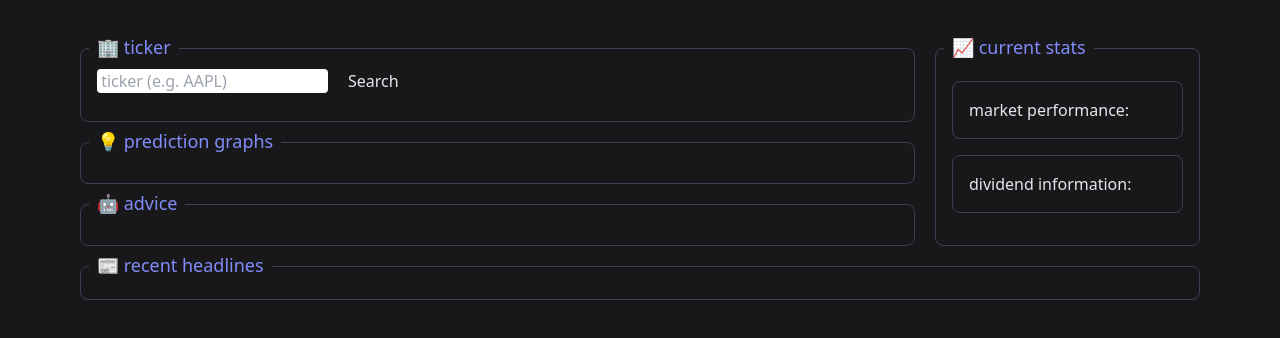
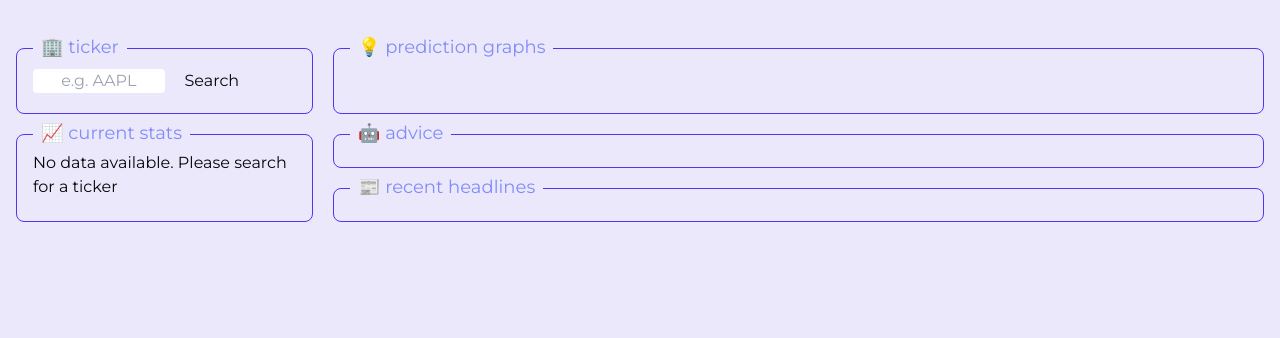
Before and after one commit to drew-tom1/Prosperity, a Next.js app: page / in a window 1280 px wide. Shown: the top 338 px of the page. Built offline with nearby package versions, Linux system fonts and the light colour scheme.

Commit message:
nicer looking ui

```diff
--- a/api/handles.tsx
+++ /dev/null
@@ -1,28 +0,0 @@
-import axios from "axios";
-
-const BASE_API_URL = process.env.REACT_APP_BASE_API_URL || 'http://127.0.0.1:8000';
-
-class Response {
-    error: boolean;
-    responseData: any;
-
-    constructor(error: boolean = false, responseData: any = null) {
-        this.error = error;
-        this.responseData = responseData;
-    };
-};
-
-export async function getStats(ticker: string) {
-    let status = new Response();
-    const url = new URL('/performance', BASE_API_URL);
-    try {
-        const response = await axios
-            .post(url.href, {ticker});
-        const data = response.data;
-        status.responseData = data;
-    } catch(err) {
-        status.error = true;
-        status.responseData = err;
-    };
-    return status;
-};
--- /dev/null
+++ b/app/api/handles.tsx
@@ -0,0 +1,40 @@
+import axios from "axios";
+
+export interface CompanyStats {
+  open: number;
+  dayHigh: number;
+  dayLow: number;
+  previousClose: number;
+  dividendRate: number;
+  dividendYield: number;
+  payoutRatio: number;
+  currentPrice: number;
+  shortName: string;
+}
+
+const BASE_API_URL =
+  process.env.REACT_APP_BASE_API_URL || "http://127.0.0.1:8000";
+
+class Response {
+  error: boolean;
+  responseData: any;
+
+  constructor(error: boolean = false, responseData: any = null) {
+    this.error = error;
+    this.responseData = responseData;
+  }
+}
+
+export async function getStats(ticker: string) {
+  let status = new Response();
+  const url = new URL("/performance", BASE_API_URL);
+  try {
+    const response = await axios.post(url.href, { ticker });
+    const data = response.data;
+    status.responseData = data;
+  } catch (err) {
+    status.error = true;
+    status.responseData = err;
+  }
+  return status;
+}
--- a/app/globals.css
+++ b/app/globals.css
@@ -8,23 +8,50 @@
 }
 
 :root {
-  --sh-class: #2d5e9d;
-  --sh-identifier: #354150;
-  --sh-sign: #8996a3;
-  --sh-string: #007f7a;
-  --sh-keyword: #e02518;
-  --sh-comment: #a19595;
-  --sh-jsxliterals: #6266d1;
-  --sh-property: #e25a1c;
-  --sh-entity: #e25a1c;
+  --background: 248 77% 95%;
+  --foreground: 248 5% 3%;
+  --card: 248 50% 90%;
+  --card-foreground: 248 5% 10%;
+  --popover: 248 77% 95%;
+  --popover-foreground: 248 95% 3%;
+  --primary: 248 88% 58%;
+  --primary-foreground: 0 0% 100%;
+  --secondary: 248 30% 70%;
+  --secondary-foreground: 0 0% 0%;
+  --muted: 210 30% 85%;
+  --muted-foreground: 248 5% 35%;
+  --accent: 210 30% 80%;
+  --accent-foreground: 248 5% 10%;
+  --destructive: 0 77% 30%;
+  --destructive-foreground: 248 5% 90%;
+  --border: 248 30% 50%;
+  --input: 248 30% 18%;
+  --ring: 248 88% 58%;
+  --radius: 0.5rem;
 }
 
 @media (prefers-color-scheme: dark) {
   :root {
-    --sh-class: #4c97f8;
-    --sh-identifier: white;
-    --sh-keyword: #f47067;
-    --sh-string: #0fa295;
+    --background: 248 50% 5%;
+    --foreground: 248 5% 90%;
+    --card: 248 50% 3%;
+    --card-foreground: 248 5% 90%;
+    --popover: 248 50% 5%;
+    --popover-foreground: 248 5% 90%;
+    --primary: 248 88% 58%;
+    --primary-foreground: 0 0% 100%;
+    --secondary: 248 30% 10%;
+    --secondary-foreground: 0 0% 100%;
+    --muted: 210 30% 15%;
+    --muted-foreground: 248 5% 60%;
+    --accent: 210 30% 15%;
+    --accent-foreground: 248 5% 90%;
+    --destructive: 0 77% 30%;
+    --destructive-foreground: 248 5% 90%;
+    --border: 248 30% 18%;
+    --input: 248 30% 18%;
+    --ring: 248 88% 58%;
+    --radius: 0.5rem;
   }
   html {
     color-scheme: dark;
--- a/app/layout.tsx
+++ b/app/layout.tsx
@@ -1,8 +1,8 @@
 import type { Metadata } from "next";
-import { Inter } from "next/font/google";
+import { Montserrat } from "next/font/google";
 import "./globals.css";
 
-const inter = Inter({ subsets: ["latin"] });
+const text = Montserrat({ subsets: ["latin"] });
 
 export const metadata: Metadata = {
   title: "tourmaline",
@@ -16,8 +16,8 @@ export default function RootLayout({
   children: React.ReactNode;
 }>) {
   return (
-    <html lang="en" className="bg-zinc-900 text-gray-200">
-      <body className="antialiased max-w-6xl mx-auto mt-8 lg:mx-auto">
+    <html lang="en" className={`${text.className} bg-background text-foreground dark:bg-background dark:text-foreground`}>
+      <body className="antialiased w-full mx-auto mt-8 lg:mx-auto">
         <main className="flex-auto min-w-0 mt-6 flex flex-col px-2 md:px-0">
           {children}
         </main>
--- a/app/page.tsx
+++ b/app/page.tsx
@@ -1,16 +1,15 @@
 "use client";
 
-import { getStats } from "@/api/handles";
+import { getStats, CompanyStats } from "@/app/api/handles";
 import { Chart } from "chart.js";
 import { useState } from "react";
 
 export default function Home() {
   const [ticker, setTicker] = useState("");
-  const [stats, setStats] = useState([]);
+  const [stats, setStats] = useState<CompanyStats | null>(null);
 
   async function handleStats() {
     const response = await getStats(ticker);
-    console.log(stats)
     if (!response.error) {
       setStats(response.responseData);
       return true;
@@ -21,43 +20,79 @@ export default function Home() {
   return (
     <main className="p-4">
       <div className="grid grid-cols-4 gap-5">
-        <div className="relative border border-gray-700 rounded-lg p-4 col-span-3">
-          <div className="absolute -top-4 left-2 bg-zinc-900 px-2 text-lg text-indigo-400">
+        <div className="relative border border-primary rounded-lg p-4 row-span-1">
+          <div className="absolute -top-4  bg-background dark:bg-background px-2 text-lg text-indigo-400">
             🏢 ticker
           </div>
           <input
             id="ticker"
             name="ticker"
             value={ticker}
-            placeholder=" ticker (e.g. AAPL)"
+            placeholder="e.g. AAPL"
             onChange={(e) => setTicker(e.target.value)}
-            className="rounded"
+            className="rounded w-1/2 text-center"
           />
-          <button type="button" className="rounded mx-4 hover:scale-105 hover:bg-zinc-800 p-1 duration-300" onClick={handleStats}>Search</button>
+          <button
+            type="button"
+            className="rounded mx-4 hover:scale-105 hover:bg-zinc-800 p-1 duration-300"
+            onClick={handleStats}
+          >
+            Search
+          </button>
         </div>
-        <div className="relative border border-gray-700 rounded-lg p-4 row-span-3">
-          <div className="absolute -top-4 left-2 bg-zinc-900 px-2 text-lg text-indigo-400">
-            📈 current stats
-          </div>
-          <div className="relative border border-gray-700 rounded-lg p-4 row-span-3 my-4">
-            market performance:
-          </div>
-          <div className="relative border border-gray-700 rounded-lg p-4 row-span-3 my-4">
-            <thead>dividend information:</thead>
-          </div>
-        </div>
-        <div className="relative border border-gray-700 rounded-lg p-4 col-span-3">
-          <div className="absolute -top-4 left-2 bg-zinc-900 px-2 text-lg text-indigo-400">
+        <div className="relative border border-primary rounded-lg p-4 col-span-3">
+          <div className="absolute rounded -top-4 bg-background dark:bg-background px-2 text-lg text-indigo-400">
             💡 prediction graphs
           </div>
         </div>
-        <div className="relative border border-gray-700 rounded-lg p-4 col-span-3">
-          <div className="absolute -top-4 left-2 bg-zinc-900 px-2 text-lg text-indigo-400">
+        <div className="relative border border-primary rounded-lg p-4 row-span-2">
+          <div className="absolute -top-4 bg-background dark:bg-background px-2 text-lg text-indigo-400">
+            📈 current stats
+          </div>
+          {stats ? (
+            <>
+              <div className="relative border border-primary rounded-lg p-4 row-span-3 my-4">
+                <thead>{stats.shortName}</thead>
+                <tr>
+                  Current: <td>{"$" + stats.currentPrice}</td>
+                </tr>
+                <tr>
+                  Low (D): <td>{"$" + stats.dayLow}</td>
+                </tr>
+                <tr>
+                  High (D): <td>{"$" + stats.dayHigh}</td>
+                </tr>
+                <tr>
+                  Open (D): <td>{"$" + stats.open}</td>
+                </tr>
+                <tr>
+                  Close (D): <td>{"$" + stats.previousClose}</td>
+                </tr>
+              </div>
+              <div className="relative border border-primary rounded-lg p-4 row-span-3 my-4">
+                <thead>dividends:</thead>
+                <tr>
+                  Yield: <td>{stats.dividendYield + "%"}</td>
+                </tr>
+                <tr>
+                  Rate <td>{"$" + stats.dividendRate}</td>
+                </tr>
+                <tr>
+                  Payout Ratio: <td>{"$" + stats.payoutRatio}</td>
+                </tr>
+              </div>
+            </>
+          ) : (
+            <p>No data available. Please search for a ticker</p>
+          )}
+        </div>
+        <div className="relative border border-primary rounded-lg p-4 col-span-3">
+          <div className="absolute -top-4  bg-background dark:bg-background px-2 text-lg text-indigo-400">
             🤖 advice
           </div>
         </div>
-        <div className="relative border border-gray-700 rounded-lg p-4 col-span-4">
-          <div className="absolute -top-4 left-2 bg-zinc-900 px-2 text-lg text-indigo-400">
+        <div className="relative border border-primary rounded-lg p-4 col-span-3">
+          <div className="absolute -top-4  bg-background dark:bg-background px-2 text-lg text-indigo-400">
             📰 recent headlines
           </div>
         </div>
--- a/tailwind.config.ts
+++ b/tailwind.config.ts
@@ -14,7 +14,29 @@ const config: Config = {
           "conic-gradient(from 180deg at 50% 50%, var(--tw-gradient-stops))",
       },
       colors: {
-        'midnight': '29353C'
+        background: 'hsl(var(--background))',
+        foreground: 'hsl(var(--foreground))',
+        card: 'hsl(var(--card))',
+        cardForeground: 'hsl(var(--card-foreground))',
+        popover: 'hsl(var(--popover))',
+        popoverForeground: 'hsl(var(--popover-foreground))',
+        primary: 'hsl(var(--primary))',
+        primaryForeground: 'hsl(var(--primary-foreground))',
+        secondary: 'hsl(var(--secondary))',
+        secondaryForeground: 'hsl(var(--secondary-foreground))',
+        muted: 'hsl(var(--muted))',
+        mutedForeground: 'hsl(var(--muted-foreground))',
+        accent: 'hsl(var(--accent))',
+        accentForeground: 'hsl(var(--accent-foreground))',
+        destructive: 'hsl(var(--destructive))',
+        destructiveForeground: 'hsl(var(--destructive-foreground))',
+        border: 'hsl(var(--border))',
+        input: 'hsl(var(--input))',
+        ring: 'hsl(var(--ring))',
+        radius: 'var(--radius)',
+      },
+      borderRadius: {
+        'radius': 'var(--radius)',
       },
     },
   },
```
Also changed, not shown: 1 other file (tests, documents, lock files or other folders).
